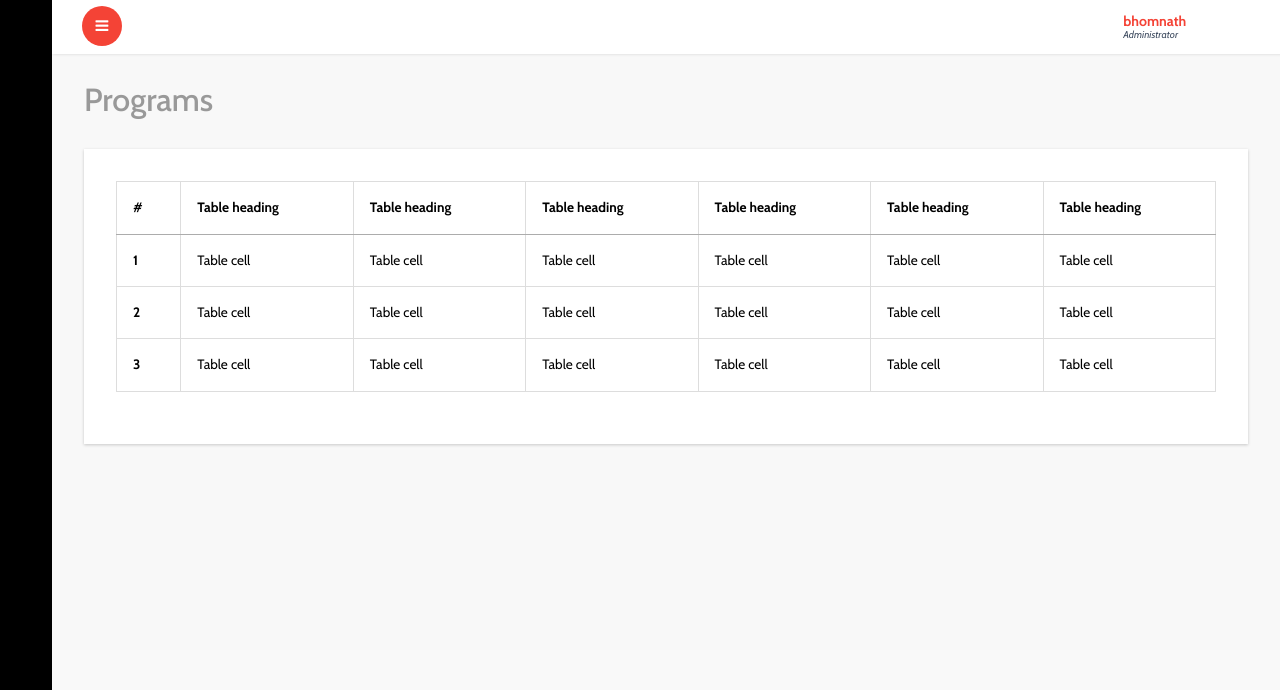
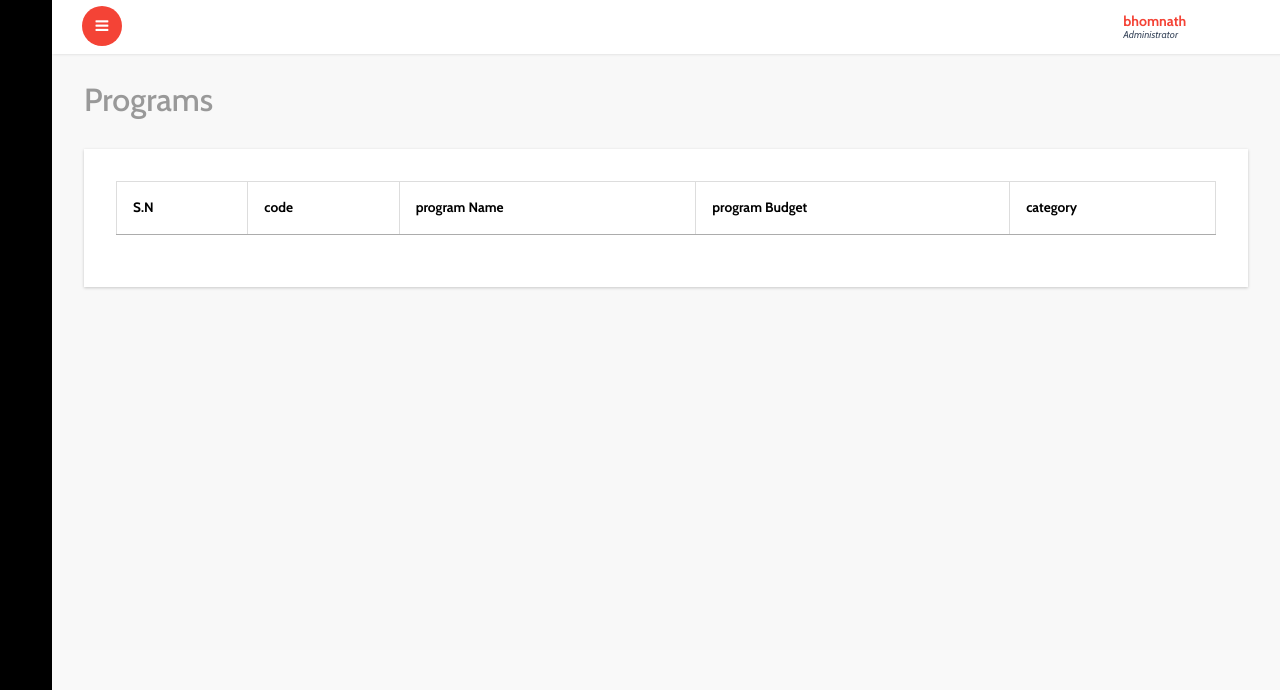
Before and after one commit to solasniraj/account_plus, a CodeIgniter app: page /account_plus/index.php/programs/programListing in a window 1280 px wide. Shown: the top 690 px of the page. Run offline with CodeIgniter, Linux system fonts and the light colour scheme; a user stored in the database is signed in; tables that the repository leaves empty or names only in its code hold one stand-in row (values such as "Sample post"); lists and menus that the app fills with data are empty; some libraries are stand-ins or nearby versions.

Commit message:
programm insert and update section is made

```diff
--- a/application/controllers/Login.php
+++ b/application/controllers/Login.php
@@ -34,7 +34,7 @@
 
             $query = $this->dbuser->validate();
             if ($query) {
-                // if the user's credentials validated...
+
 
                 $data = array(
                     'username' => $this->input->post('userName'),
--- a/application/controllers/Programs.php
+++ b/application/controllers/Programs.php
@@ -37,17 +37,64 @@
 
     public function addnewProgram()
     {
+      $url = current_url();
+      if ($this->session->userdata('logged_in') == true)
+      {
 
+       $this->load->library('form_validation');
+       $this->form_validation->set_rules('code', 'code', 'trim|required|callback_xss_clean|max_length[200]');
+       $this->form_validation->set_rules('programName', 'program Name', 'trim|required|callback_xss_clean|max_length[200]');
+       $this->form_validation->set_rules('programBudget', 'program Budget', 'trim|required|callback_xss_clean|max_length[200]');
+       $this->form_validation->set_rules('category', 'category', 'trim|required|callback_xss_clean|max_length[200]');
+       $this->form_validation->set_error_delimiters('<div class="form-errors">', '</div>');
+
+       if ($this->form_validation->run() == FALSE)
+       {
+
+        $this->addProgram();
+
+      }
+      else
+      {
+
+        $code=$this->input->post('code');
+        $programName=$this->input->post('programName');
+        $programBudget=$this->input->post('programBudget');
+        $category=$this->input->post('category');
+        $user_id=$this->session->userdata('user_id');
+        $this->load->model('program_model');
+        $result=$this->program_model->insert_programm_listing($user_id,$code, $programName, $programBudget, $category);
+        if($result)
+        {
+         $this->session->set_flashdata('flashMessage', 'your programm is added successfully');
+         return redirect('programs/programListing');
+       }
+       else
+       {
+        $this->session->set_flashdata('flashMessage', 'error occur while adding programm');
+
+        return redirect('programs/programListing');
+      }
+
+
+    }
+  }
+  else {
+   return   redirect('login/index/?url=' . $url, 'refresh');
+ }
 }
 
 public function programListing()
 {
   $url = current_url();
   if ($this->session->userdata('logged_in') == true) {
+   $this->load->model('program_model');
+   $user_id=$this->session->userdata('user_id');
+   $data['program_list']=$this->program_model->view_programm_listing($user_id);
    $this->load->view('dashboard/templates/header');
    $this->load->view('dashboard/templates/sideNavigation');
    $this->load->view('dashboard/templates/topHead');
-          $this->load->view('dashboard/program/listProgram');
+   $this->load->view('dashboard/program/listProgram',$data);
    $this->load->view('dashboard/templates/footer');
  } else {
   redirect('login/index/?url=' . $url, 'refresh');
@@ -64,6 +111,19 @@
   }
 }
 
+public function xss_clean($str)
+{
+  if ($this->security->xss_clean($str, TRUE) === FALSE)
+  {
+    $this->form_validation->set_message('xss_clean', 'The %s is invalid charactor');
+    return FALSE;
+  }
+  else
+  {
+    return TRUE;
+  }
+}
+
 
 
 }
--- a/application/models/Dbuser.php
+++ b/application/models/Dbuser.php
@@ -6,13 +6,14 @@
             $this->load->database();
         }
 
-
         function validate() {
             $this->db->where('user_name', $this->input->post('userName'));
             $this->db->where('password', md5($this->input->post('userPass')));
             $this->db->where('status', '1');
             $query = $this->db->get('user_info');
             if ($query->num_rows() == 1) {
+              $user_id=$query->row()->id;
+              $this->session->set_userdata("user_id",$user_id);
               return true;
           } else {
             return FALSE;
--- a/application/models/Program_model.php
+++ b/application/models/Program_model.php
@@ -18,6 +18,26 @@
             return FALSE;
         }
     }
+    function insert_programm_listing($id,$code, $programName, $programBudget, $category)
+    {
+        $data = Array(
+            'code' => $code,
+            'programName' => $programName,
+            'programBudget' => $programBudget,
+            'category' => $category,
+            'user_id' =>$id
+            );
+       return  $this->db->insert('user_programs_list', $data);
+    }
+  function  view_programm_listing($id)
+  {
+    $this->db->order_by('id', 'DESC');
+    $this->db->where('user_id', $id);
+    $query = $this->db->get("user_programs_list");
+    return $query->result();
+
+  }
+
 
 
 }
--- a/application/views/dashboard/program/listProgram.php
+++ b/application/views/dashboard/program/listProgram.php
@@ -2,50 +2,47 @@
 					<div class="graphs">
 						<h3 class="blank1">Programs</h3>
 						<div class="xs tabls">
-
+							<?php  $flashMessage=$this->session->flashdata('flashMessage');
+							if(!empty($flashMessage))
+								{  ?>
+							<div class="alert alert-success fade in">
+								<p style="text-align:center;font-size:18px;"><strong>!!&nbsp;<?php echo $flashMessage; ?> </strong></p>
+							</div>
+							<hr>
+							<?php }
+							?>
 							<div data-example-id="simple-responsive-table" class="bs-example4">
 
 								<div class="table-responsive">
 									<table class="table table-bordered">
 										<thead>
 											<tr>
-								<th>#</th>
-								<th>Table heading</th>
-								<th>Table heading</th>
-								<th>Table heading</th>
-								<th>Table heading</th>
-								<th>Table heading</th>
-								<th>Table heading</th>
+
+												<th>S.N</th>
+												<th>code</th>
+												<th>program Name</th>
+												<th>program Budget</th>
+												<th>category</th>
+
 											</tr>
 										</thead>
 										<tbody>
+										<?php if(count($program_list))
+										{
+											$i=1;
+										foreach($program_list as $list)
+										{ ?>
 											<tr>
-								<th scope="row">1</th>
-								<td>Table cell</td>
-								<td>Table cell</td>
-								<td>Table cell</td>
-								<td>Table cell</td>
-								<td>Table cell</td>
-								<td>Table cell</td>
+
+												<td><?php echo $i++;?></td>
+												<td><?php echo $list->code;?></td>
+												<td><?php echo $list->programName;?></td>
+												<td><?php echo $list->programBudget;?></td>
+												<td><?php echo $list->category;?></td>
+
 											</tr>
-							  <tr>
-								<th scope="row">2</th>
-								<td>Table cell</td>
-								<td>Table cell</td>
-								<td>Table cell</td>
-								<td>Table cell</td>
-								<td>Table cell</td>
-								<td>Table cell</td>
-							  </tr>
-							  <tr>
-								<th scope="row">3</th>
-								<td>Table cell</td>
-								<td>Table cell</td>
-								<td>Table cell</td>
-								<td>Table cell</td>
-								<td>Table cell</td>
-								<td>Table cell</td>
-							  </tr>
+										<?php } } 	?>
+
 										</tbody>
 									</table>
 								</div><!-- /.table-responsive -->
```
Also changed, not shown: application/views/dashboard/program/addProgram.php (+23 -6 lines). Lines whose indentation alone changed are shown as unchanged.
